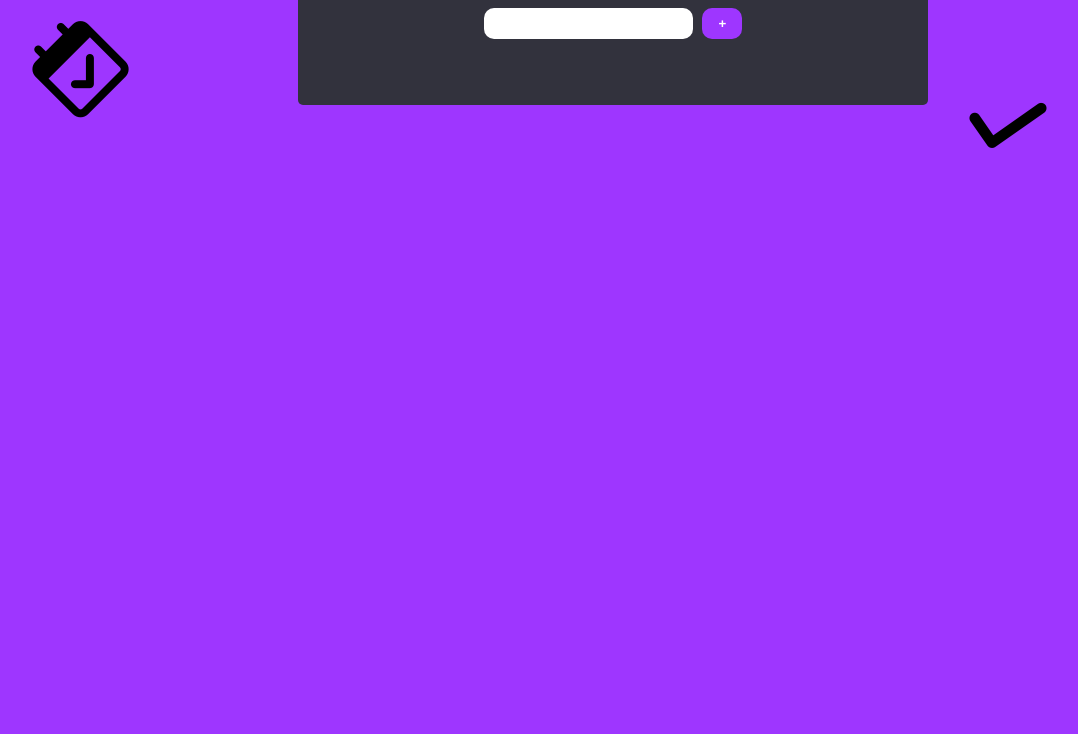
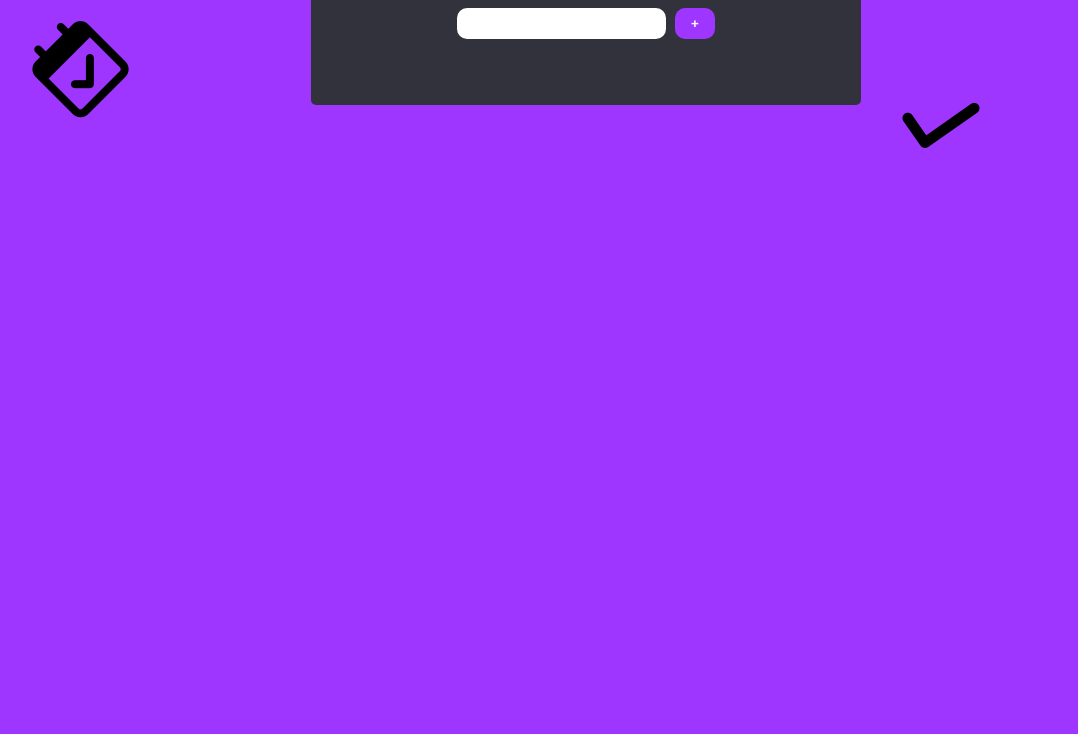
Before and after one commit to MirzezadeRefige/To-do-App, a plain HTML site: page index.html in a window 1280 px wide. Shown: the part 66-800 px from the top of the page, without its empty margins (62-1140 px from the left). Drawn offline with Linux system fonts and the light colour scheme.

Commit message:
To do app ready

```diff
--- a/Assets/style.css
+++ b/Assets/style.css
@@ -1,8 +1,8 @@
 .to-do-app {
   background-color: rgb(50, 50, 61);
   text-align: center;
-  width: 630px;
-  margin-left: 3%;
+  width: 550px;
+  margin-left: 4%;
   height: 100%;
   padding-bottom: 50px;
   border-radius: 5px;
```
